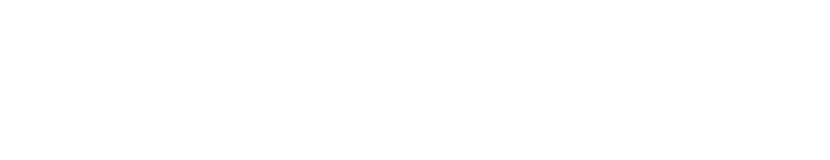
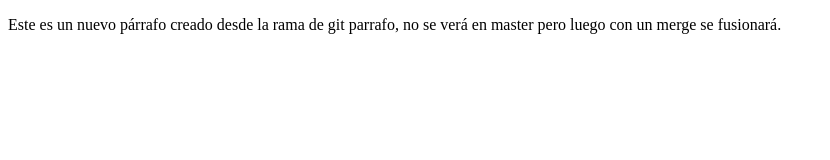
Before and after one commit to afsanchez04/web-code-git, a plain HTML site: page index.html in a window 1280 px wide. Shown: the whole page, without its empty margins (0-830 px from the left). Drawn offline with Linux system fonts and the light colour scheme.

Commit message:
Se añadio un nuevo parrafo en rama parrafo

```diff
--- a/index.html
+++ b/index.html
@@ -7,5 +7,7 @@
 </head>
 <body>
 
+    <p>Este es un nuevo párrafo creado desde la rama de git parrafo, no se verá en master pero luego con un merge se fusionará.</p>
+
 </body>
 </html>
```
